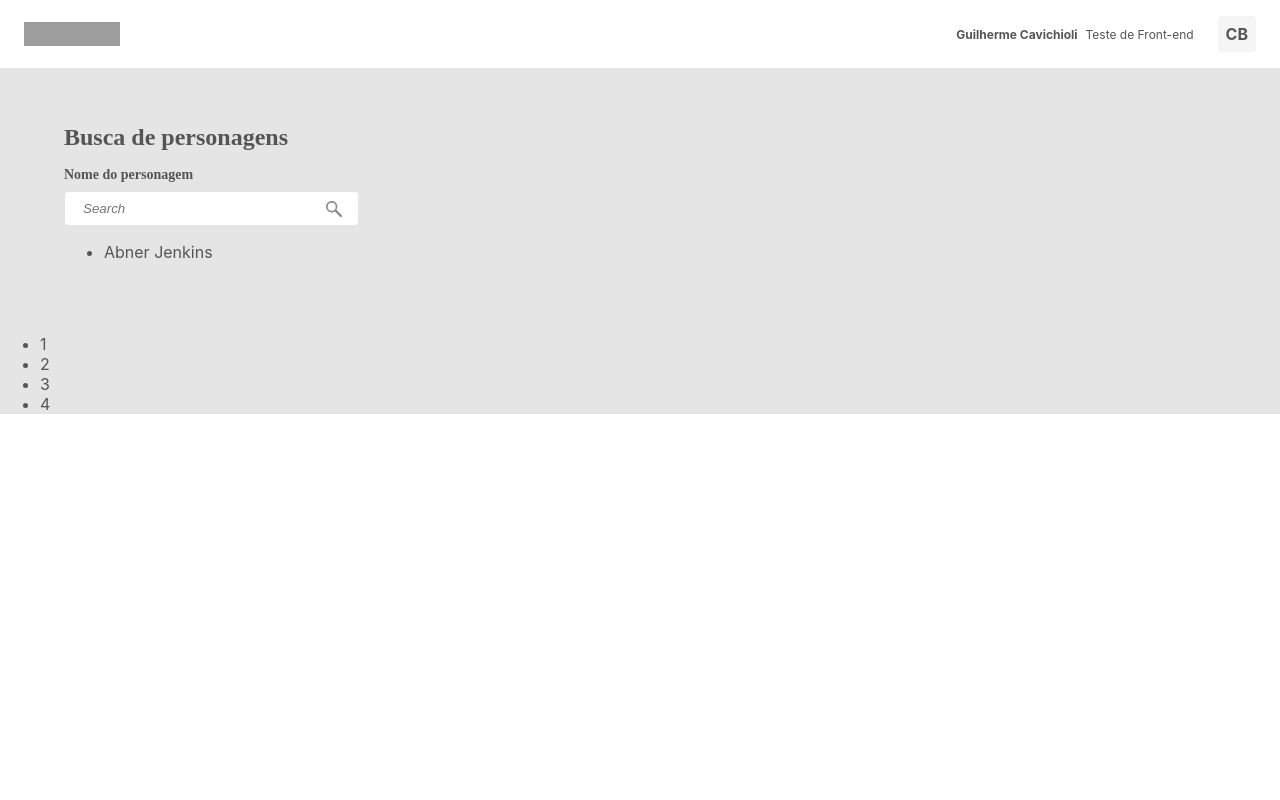
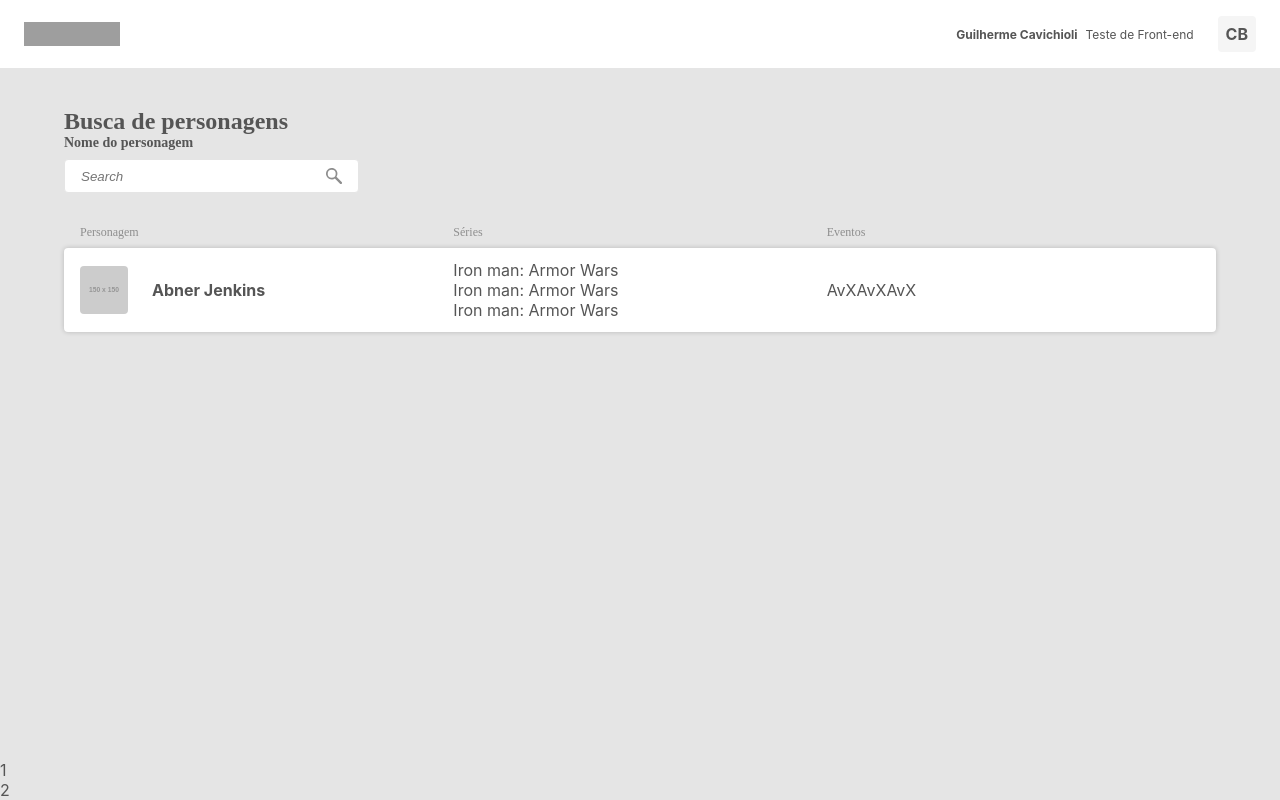
Before and after one commit to GuiCavi/marvel, a React (Create React App) app: page / in a window 1280 px wide. Built offline with nearby package versions, Linux system fonts and the light colour scheme; grey boxes are pictures that could not be loaded.

Commit message:
Feat: list for characters

```diff
--- a/src/App.js
+++ b/src/App.js
@@ -15,10 +15,30 @@ const App = () => (
       </div>
 
       <section>
-        <ul>
-          <li>
-            <img src="" alt="" />
-            <span>Abner Jenkins</span>
+        <ul className="flat-list" id="characters-list">
+          <header>
+            <span className="caption">Personagem</span>
+            <span className="caption series">Séries</span>
+            <span className="caption events">Eventos</span>
+          </header>
+
+          <li className="characters-list-item">
+            <div className="list character">
+              <img src="https://via.placeholder.com/150" alt="" />
+              <span className="bold">Abner Jenkins</span>
+            </div>
+
+            <div className="list series">
+              <div>Iron man: Armor Wars</div>
+              <div>Iron man: Armor Wars</div>
+              <div>Iron man: Armor Wars</div>
+            </div>
+
+            <div className="list events">
+              <span>AvX</span>
+              <span>AvX</span>
+              <span>AvX</span>
+            </div>
           </li>
         </ul>
       </section>
@@ -28,8 +48,6 @@ const App = () => (
       <ul>
         <li>1</li>
         <li>2</li>
-        <li>3</li>
-        <li>4</li>
       </ul>
     </footer>
   </div>
--- a/src/App.sass
+++ b/src/App.sass
@@ -8,24 +8,75 @@ body
 
 .container
   background-color: $darkSnow
+  height: 100vh
+  display: flex
+  flex-direction: column
 
 .main-content
+  overflow-y: auto
+  flex: 1
   padding: map-get($spacing, "l") map-get($spacing, "l")
   display: flex
   flex-direction: column
-  align-items: center
+  > h1
+    text-align: center
+
   @media screen and ( min-width: 768px )
+    max-width: 100%
     width: 1200px
     margin: 0 auto
-    align-items: flex-start
+    align-items: initial
     padding: map-get($spacing, "xl") map-get($spacing, "l")
+    > h1
+      text-align: left
 
 .search-box
   display: flex
   flex-direction: column
   align-items: center
   align-self: stretch
+  margin-bottom: map-get($spacing, "lm")
   @media screen and ( min-width: 768px )
     width: 295px
     align-self: initial
     align-items: flex-start
+
+.flat-list
+  list-style-type: none
+
+#characters-list
+  display: flex
+  flex-direction: column
+  > header
+    padding: 0 map-get($spacing, "m")
+    margin-bottom: map-get($spacing, "s")
+    display: flex
+    > span
+      flex: 1
+
+.characters-list-item
+  flex: 1
+  background-color: $characters-list-item-bgc
+  border-radius: 4px
+  padding: map-get($spacing, "sm") map-get($spacing, "m")
+  display: flex
+  align-items: center
+  justify-content: space-between
+  box-shadow: 0 0 5px $shadow
+  margin-bottom: map-get($spacing, "s")
+
+  .character
+    display: flex
+    gap: map-get($spacing, "l")
+    align-items: center
+    > img
+      width: 48px
+      height: 48px
+      border-radius: 4px
+
+  > .list
+    flex: 1
+
+@media screen and ( max-width: 768px )
+  .series, .events
+    display: none
--- a/src/index.css
+++ b/src/index.css
@@ -1,5 +1,10 @@
 *, *::before, *::after {
   box-sizing: border-box;
+}
+
+* {
+  padding: 0;
+  margin: 0;
 }
 
 body {
--- a/src/theme/_colors.sass
+++ b/src/theme/_colors.sass
@@ -3,5 +3,7 @@ $darkSmoke: #555555
 $smoke: #8E8E8E
 $darkBlue: #167ABC
 $snow: #F5F5F5
+$shadow: #00000033
 
 $header-bgc: #fff
+$characters-list-item-bgc: #fff
--- a/src/theme/_spacing.sass
+++ b/src/theme/_spacing.sass
@@ -1 +1 @@
-$spacing: (s: 8px, m: 16px, l: 24px, xl: 40px)
+$spacing: (s: 8px, sm: 12px, m: 16px, l: 24px, lm: 32px, xl: 40px)
--- a/src/theme/_text.sass
+++ b/src/theme/_text.sass
@@ -10,3 +10,9 @@
   font-size: 14px
   color: $darkSmoke
   margin-bottom: map-get($spacing, "s")
+
+.caption
+  font-family: "PT Sans"
+  font-weight: normal
+  font-size: 12px
+  color: $smoke
```
